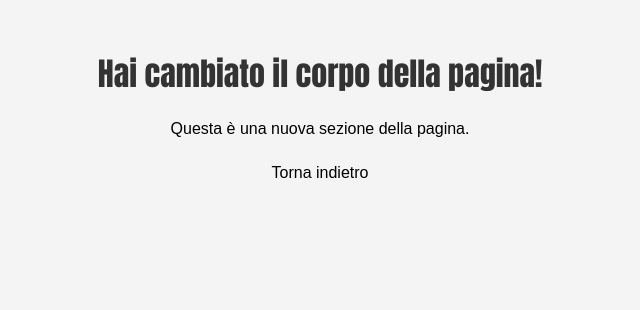
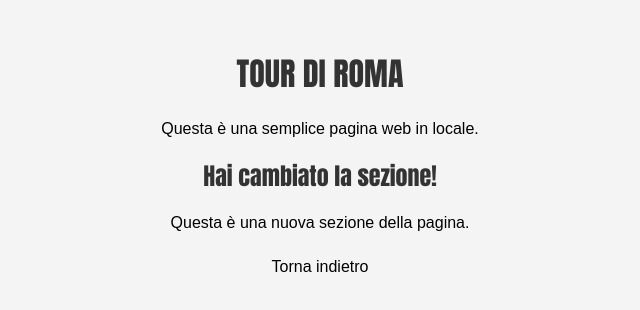
Before and after one commit to Idrante3/Voti, a plain HTML site: page index.html in a window 1280 px wide. Both pictures are taken after a click on the button "Cliccami!". Shown: the whole page, without its empty margins (320-960 px from the left). Drawn offline with Linux system fonts and the light colour scheme.

Commit message:
Update index.html

```diff
--- a/index.html
+++ b/index.html
@@ -29,6 +29,7 @@ button {
 
         button:hover {
             background-color: #005f73;
+            color: white;
         }
     </style>
 </head>
@@ -38,20 +39,23 @@ button:hover {
         <p>Questa è una semplice pagina web in locale.</p>
     </header>
 
-    <section>
+    <section id="contenuto">
         <button id="mioBottone">Cliccami!</button>
         <p id="messaggio"></p>
     </section>
 
-
-
     <script>
         document.getElementById("mioBottone").addEventListener("click", function() {
-    document.body.innerHTML = `
-                <h1>Hai cambiato il corpo della pagina!</h1>
+            document.getElementById("contenuto").innerHTML = `
+                <h1>Hai cambiato la sezione!</h1>
                 <p>Questa è una nuova sezione della pagina.</p>
-                <button onclick="history.back()">Torna indietro</button>
+                <button id="tornaIndietro">Torna indietro</button>
             `;
+
+            // Aggiungo l'evento al bottone "Torna indietro"
+            document.getElementById("tornaIndietro").addEventListener("click", function() {
+                location.reload(); // Ricarica la pagina per tornare allo stato originale
+            });
         });
     </script>
 </body>
```
Lines whose indentation alone changed are shown as unchanged.
